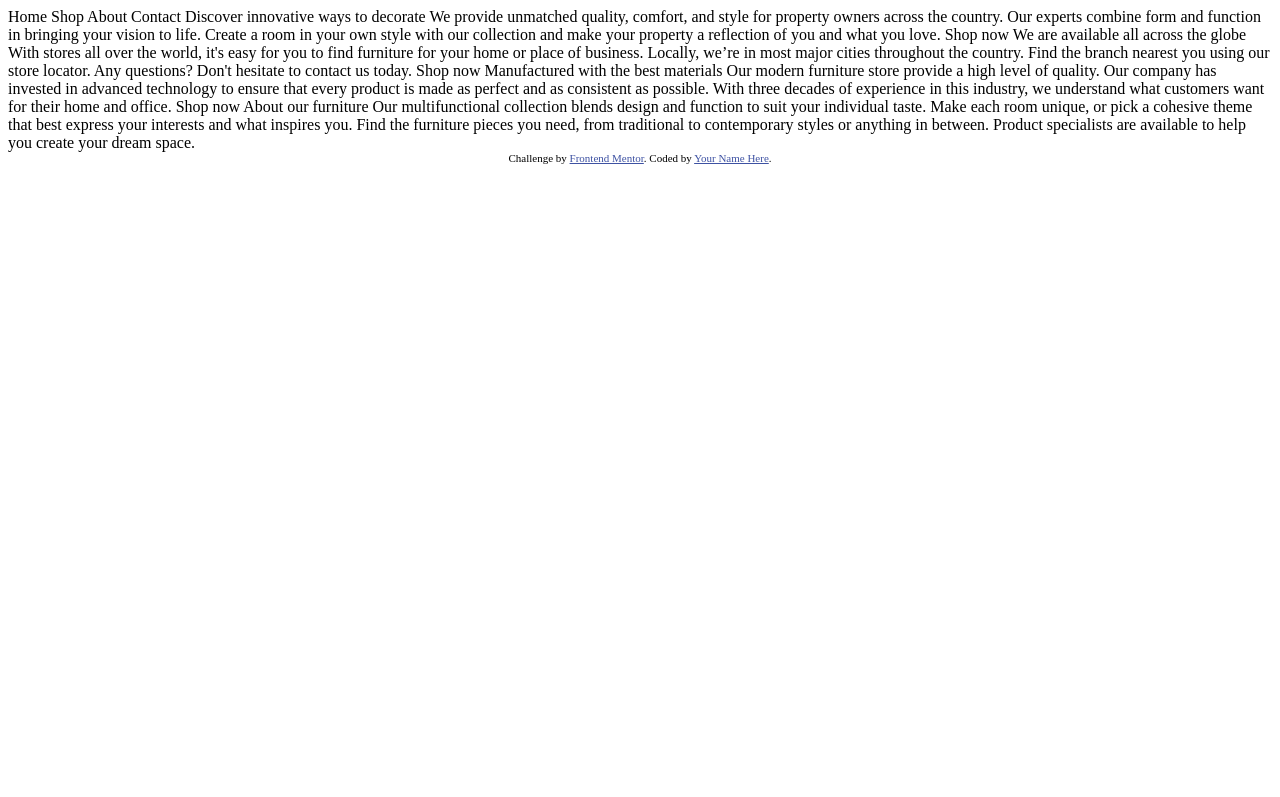
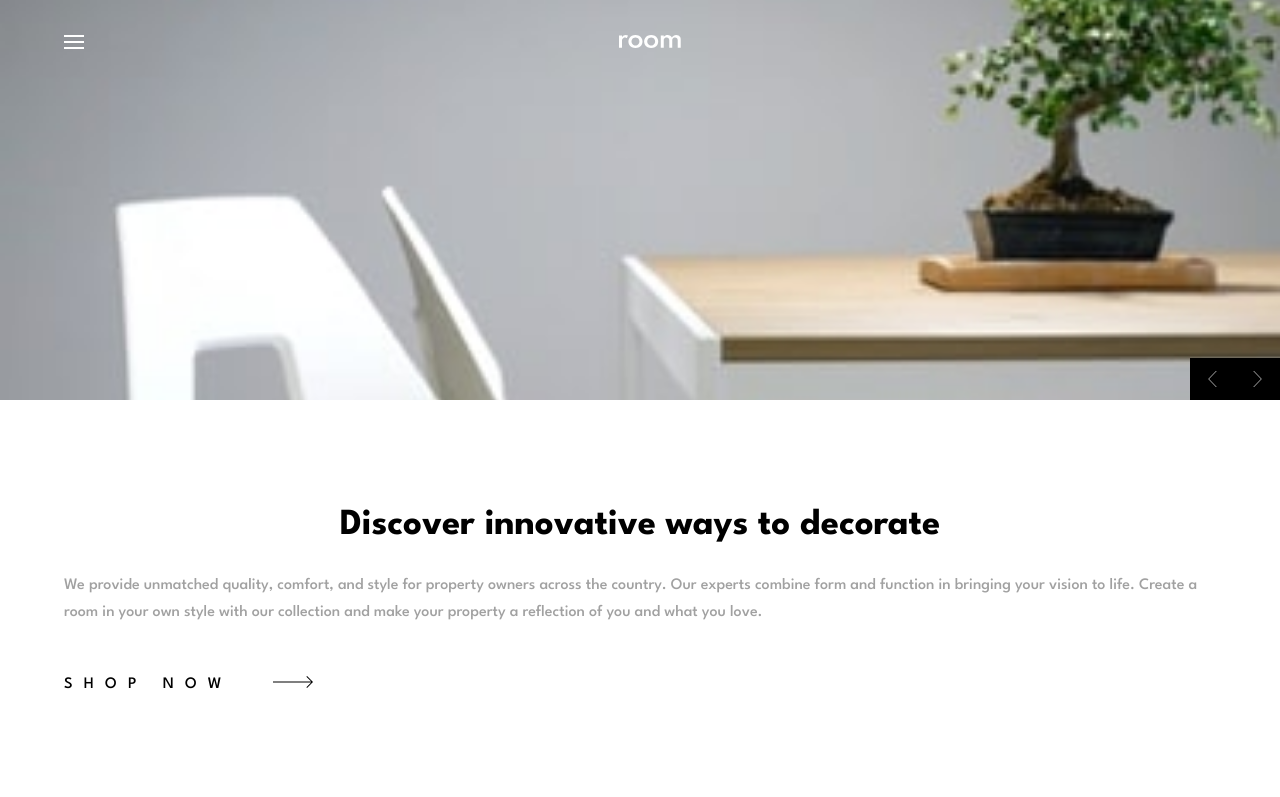
Before and after one commit to devpuntonet25/RoomHomePage, a plain HTML site: page index.html in a window 1280 px wide. Shown: the top 797 px of the page. Drawn offline with Linux system fonts and the light colour scheme.

Commit message:
Se crean la estructura de la landing page y los estilos para dispositivos móviles con un ancho de 350px

```diff
--- /dev/null
+++ b/css/styles.css
@@ -0,0 +1,147 @@
+@import url('https://fonts.googleapis.com/css2?family=League+Spartan:wght@500;600;700&display=swap');
+
+:root{
+    --dark-gray: hsl(0, 0%, 63%);
+    --black: hsl(0, 0%, 0%);
+    --white: hsl(0, 0%, 100%);
+    -very-dark-gray: hsl(0, 0%, 27%);
+}
+
+*{
+    margin: 0;
+    box-sizing: border-box;
+}
+
+body{
+    font-family: 'League Spartan', sans-serif;
+}
+
+.main{
+    max-width: 1440px;
+    margin: 0 auto;
+    display: grid;
+    grid-template-columns: 1fr;
+    grid-template-rows: repeat(5, 1fr);
+    grid-template-areas:
+    "hero"
+    "shopNow"
+    "image2"
+    "aboutOurFurniture"
+    "lastImage";
+}
+
+.main-hero{
+    grid-area: hero;
+    min-height: 400px;
+    background-image: url("../images/mobile-image-hero-1.jpg");
+    background-size: cover;
+    background-position: center;
+}
+
+.container{
+    width: 90%;
+    margin: 0 auto;
+    padding: 35px 0;
+}
+
+.hero-nav{
+    display: flex;
+}
+
+.hero-lista{
+    display: none;
+}
+
+.hero-logo{
+    margin: 0 auto;
+}
+
+.main-controles{
+    grid-area: hero;
+    align-self: end;
+    justify-self: end;
+    background-color: var(--black);
+    width: 90px;
+    height: 42px;
+    display: flex;
+    justify-content: space-around;
+    align-items: center;
+}
+
+.controles-flecha{
+    height: 40%;
+}
+
+.main-shopNow{
+    grid-area: shopNow;
+    display: flex;
+    flex-direction: column;
+    justify-content: center;
+    align-items: center;
+}
+
+.shopNow-title{
+    font-size: 2.3rem;
+    font-weight: 700;
+}
+
+.shopNow-paragraph{
+    margin: 30px 0 50px 0;
+    color: var(--dark-gray);
+    font-size: 1rem;
+    font-weight: 500;
+    line-height: 1.7rem;
+}
+
+
+.shopNow-enlace{
+    text-decoration: none;
+    color: var(--black);
+    font-weight: 500;
+    letter-spacing: 0.7rem;
+    text-transform: uppercase;
+    font-size: 1rem;
+    margin: 0 auto 0 0;
+}
+
+.enlace-arrow{
+    margin-left: 25px;
+}
+
+.main__imagen2{
+    grid-area: image2;
+    min-height: 250px;
+    height: 100%;
+    background-image: url("../images/image-about-dark.jpg");
+    background-size: cover;
+    background-position: center;
+}
+
+.main__about{
+    grid-area: aboutOurFurniture;
+    display: flex;
+    flex-direction: column;
+    justify-content: center;
+    align-items: center;
+}
+
+
+.about__title{
+    font-size: 1.2rem;
+    font-weight: 600;
+    letter-spacing: 0.3rem;
+    text-transform: uppercase;
+}
+
+.shopNow__paragrap-about{
+    margin: 25px 0 0;
+}
+
+.main__lastImage{
+    grid-area: lastImage;
+    min-height: 250px;
+    height: 100%;
+    background-image: url("../images/image-about-light.jpg");
+    background-size: cover;
+    background-position: center;
+}
--- a/index.html
+++ b/index.html
@@ -1,32 +1,111 @@
 <!DOCTYPE html>
 <html lang="en">
-<head>
-  <meta charset="UTF-8">
-  <meta name="viewport" content="width=device-width, initial-scale=1.0"> <!-- displays site properly based on user's device -->
+  <head>
+    <meta charset="UTF-8" />
+    <meta name="viewport" content="width=device-width, initial-scale=1.0" />
+    <!-- displays site properly based on user's device -->
 
-  <link rel="icon" type="image/png" sizes="32x32" href="./images/favicon-32x32.png">
+    <link
+      rel="icon"
+      type="image/png"
+      sizes="32x32"
+      href="./images/favicon-32x32.png"
+    />
 
-  <title>Frontend Mentor | Room homepage</title>
+    <title>Frontend Mentor | Room homepage</title>
 
-  <!-- Feel free to remove these styles or customise in your own stylesheet 👍 -->
-  <style>
-    .attribution { font-size: 11px; text-align: center; }
-    .attribution a { color: hsl(228, 45%, 44%); }
-  </style>
-</head>
-<body>
-  Home
-  Shop
-  About
-  Contact
+    <link rel="stylesheet" href="./css/styles.css" />
+  </head>
+  <body>
+    <main class="main">
+      <section class="main-hero">
+        <nav class="hero-nav container">
+          <img
+            src="./images/icon-hamburger.svg"
+            alt="icono del menú de navegación"
+            class="hero-icon"
+          />
+          <img
+            src="./images/logo.svg"
+            alt="logo de la pagina"
+            class="hero-logo"
+          />
+          <ul class="hero-lista">
+            <li class="hero-listItem">
+              <a href="#" class="lista-link">Home</a>
+            </li>
+            <li class="hero-listItem">
+              <a href="#" class="lista-link">Shop</a>
+            </li>
+            <li class="hero-listItem">
+              <a href="#" class="lista-link">About</a>
+            </li>
+            <li class="hero-listItem">
+              <a href="#" class="lista-link">Contact</a>
+            </li>
+          </ul>
+        </nav>
+      </section>
+      <!--Controles de flecha-->
+      <div class="main-controles">
+        <img
+          src="./images/icon-angle-left.svg"
+          alt="angulo izquierdo"
+          class="controles-flecha"
+        />
+        <img
+          src="./images/icon-angle-right.svg"
+          alt="angulo derecho"
+          class="controles-flecha"
+        />
+      </div>
 
-  Discover innovative ways to decorate
+      <!--Sección shop now-->
+      <section class="main-shopNow container">
+        <h2 class="shopNow-title">Discover innovative ways to decorate</h2>
+        <p class="shopNow-paragraph">
+          We provide unmatched quality, comfort, and style for property owners
+          across the country. Our experts combine form and function in bringing
+          your vision to life. Create a room in your own style with our
+          collection and make your property a reflection of you and what you
+          love.
+        </p>
 
-  We provide unmatched quality, comfort, and style for property owners across the country.
-  Our experts combine form and function in bringing your vision to life. Create a room in your
-  own style with our collection and make your property a reflection of you and what you love.
+        <a href="#" class="shopNow-enlace">
+          Shop now
+          <img
+            src="./images/icon-arrow.svg"
+            alt="icono de flecha"
+            class="enlace-arrow"
+          />
+        </a>
+      </section>
 
-  Shop now
+      <!--Sección imagen 2-->
+      <div class="main__imagen2"></div>
+
+      <!--Sección about-->
+      <section class="main__about container">
+        <div class="about__texts">
+          <h2 class="about__title">About our furniture</h2>
+          <p class="shopNow-paragraph shopNow__paragrap-about">
+            Our multifunctional collection blends design and function to suit
+            your individual taste. Make each room unique, or pick a cohesive
+            theme that best express your interests and what inspires you. Find
+            the furniture pieces you need, from traditional to contemporary
+            styles or anything in between. Product specialists are available to
+            help you create your dream space.
+          </p>
+        </div>
+      </section>
+
+      <!--Sección última imagen-->
+      <div class="main__lastImage"></div>
+
+    </main>
+    <!--
+
+
 
   We are available all across the globe
 
@@ -49,11 +128,6 @@
   Our multifunctional collection blends design and function to suit your individual taste.
   Make each room unique, or pick a cohesive theme that best express your interests and what
   inspires you. Find the furniture pieces you need, from traditional to contemporary styles
-  or anything in between. Product specialists are available to help you create your dream space.
-
-  <div class="attribution">
-    Challenge by <a href="https://www.frontendmentor.io?ref=challenge" target="_blank">Frontend Mentor</a>.
-    Coded by <a href="#">Your Name Here</a>.
-  </div>
-</body>
+  or anything in between. Product specialists are available to help you create your dream space. -->
+  </body>
 </html>
```
